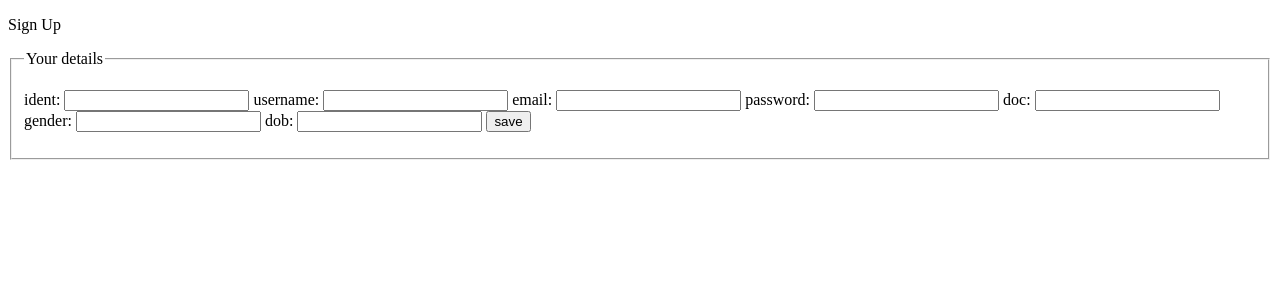
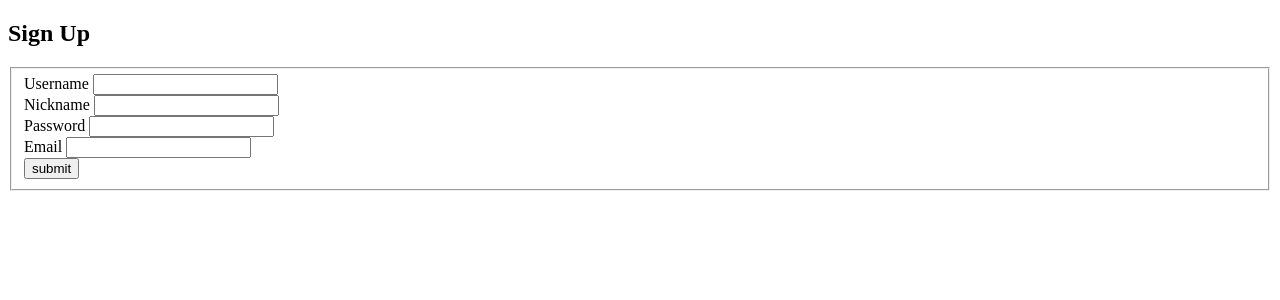
Before and after one commit to ncss/projects-2017-3, a Python web app: template templates/signup.html in a window 1280 px wide. Shown: the top 300 px of the page. Run offline with Jinja, Linux system fonts and the light colour scheme; the template is opened without the code that fills it, so the values that code supplies are empty.

Commit message:
added front end html

```diff
--- a/templates/signup.html
+++ b/templates/signup.html
@@ -1,41 +1,38 @@
-<!doctype html>
+<!DOCTYPE html>
 <html>
   <head>
-    <title>Sign Up</title>
+    <link rel="stylesheet" type="text/css" href="css/style.css">
+    <link rel="stylesheet" type="text/css" href="css/signup.css">
+
   </head>
-
   <body>
-    <p>Sign Up</p>
-    <form action="/signup">
-      <fieldset>
-        <legend>
-          Your details
-        </legend>
-        <p>
-          <label>ident:</label>
-          <input type='text' name = 'ident'>
-
-          <label>username:</label>
-          <input type='text' name = 'username'>
-
-          <label>email:</label>
-          <input type='text' name = 'email'>
-
-          <label>password:</label>
-          <input type='text' name = 'password'>
-
-          <label>doc:</label>
-          <input type='text' name = 'doc'>
-
-          <label>gender:</label>
-          <input type='text' name = 'gender'>
-
-          <label>dob:</label>
-          <input type='text' name = 'dob'>
-          <input type = 'submit'
-          value = 'save'>
-        </p>
-      </fieldset>
-    </form>
+    <header>
+      <h2>Sign Up</h2>
+    </header>
+    <main>
+      <div>
+        <form action="">
+          <fieldset>
+            <div>
+              <label>Username</label>
+              <input type="text" name="username">
+            </div>
+            <div>
+              <label>Nickname</label>
+              <input type="text" name="nickname">
+            </div>
+              <label>Password</label>
+              <input type="password" name="password">
+            <div>
+              <label>Email</label>
+              <input type='text' name="email">
+            </div>
+            <div>
+              <input type="submit" value="submit">
+            </div>
+          </fieldset>
+        </form>
+      </div>
+    </main>
   </body>
 </html>
```
